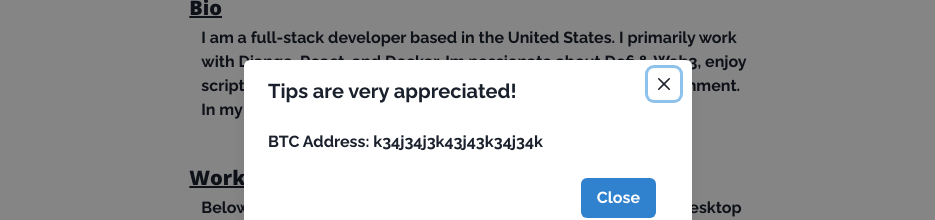
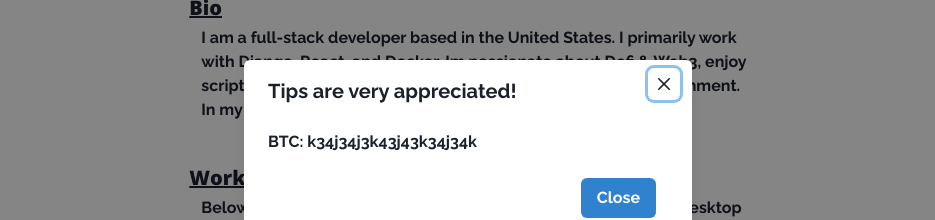
Before and after one commit to hyptocrypto/portfolio, a Next.js app: page / in a window 1280 px wide. Both pictures are taken after a click on the button "BTC". Shown: the part 364-584 px from the top of the page, without its empty margins (172-1107 px from the left). Built offline with nearby package versions, Linux system fonts and the light colour scheme.

Commit message:
fix footer modal

```diff
--- a/components/modal.js
+++ b/components/modal.js
@@ -41,7 +41,7 @@ import {
             <ModalHeader>Tips are very appreciated!</ModalHeader>
             <ModalCloseButton />
             <ModalBody>
-                {label} Address: {address}
+                {label}: {address}
             </ModalBody>
 
             <ModalFooter>
```
